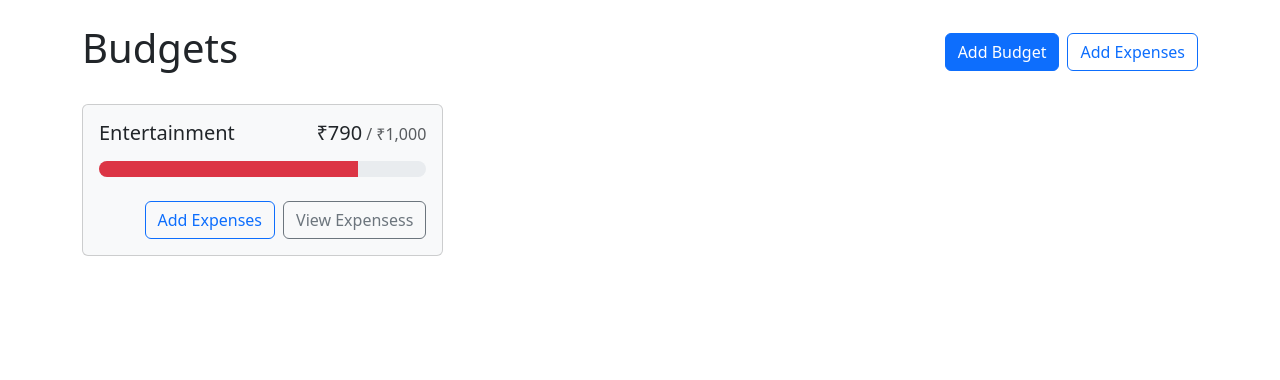
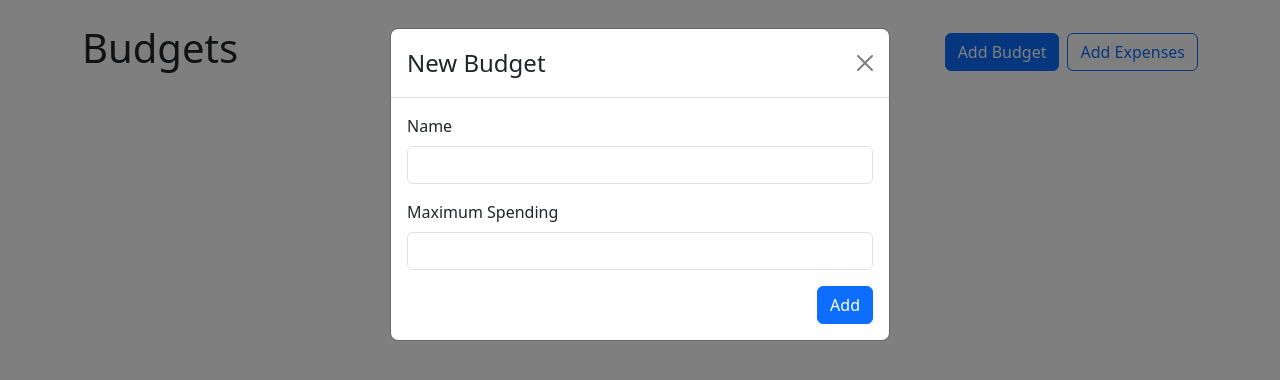
Before and after one commit to AdityaMohan007/budget-app, a React (Create React App) app: page / in a window 1280 px wide. Both pictures are taken after a click on the button "Add Budget". Shown: the top 380 px of the page. Built offline with nearby package versions, Linux system fonts and the light colour scheme.

Commit message:
Adding Budgets

```diff
--- a/src/App.js
+++ b/src/App.js
@@ -1,12 +1,22 @@
-import { Button, Container, Stack } from 'react-bootstrap';
-import BudgetCard from './components/BudgetCard';
+import { Button, Container, Stack } from "react-bootstrap";
+import BudgetCard from "./components/BudgetCard";
+import AddBudgetModal from "./components/AddBudgetModal";
+import { useState } from "react";
+import { useBudgets } from "./contexts/BudgetsContext";
 
 function App() {
+  const [showAddBudgetModal, setShowAddBudgetModal] = useState(false);
+  const { budgets, getBudgetExpenses } = useBudgets();
+  console.log("budgets:", budgets);
+
   return (
+    <>
       <Container className="my-4">
         <Stack direction="horizontal" gap="2" className="mb-4">
           <h1 className="me-auto">Budgets</h1>
-        <Button variant="primary">Add Budget</Button>
+          <Button variant="primary" onClick={() => setShowAddBudgetModal(true)}>
+            Add Budget
+          </Button>
           <Button variant="outline-primary">Add Expenses</Button>
         </Stack>
 
@@ -18,9 +28,29 @@ function App() {
             alignItems: "flex-start",
           }}
         >
-        <BudgetCard name="Entertainment" amount={790} max={1000} gray></BudgetCard>
+          {budgets.map((budget) => {
+            const amount = getBudgetExpenses(budget.id).reduce(
+              (total, expense) => total + expense.amount,
+              0
+            );
+            return (
+              <BudgetCard
+                key={budget.id}
+                name={budget.name}
+                amount={amount}
+                max={budget.max}
+                gray
+              />
+            );
+          })}
         </div>
       </Container>
+
+      <AddBudgetModal
+        show={showAddBudgetModal}
+        handleClose={() => setShowAddBudgetModal(false)}
+      />
+    </>
   );
 }
 
--- /dev/null
+++ b/src/components/AddBudgetModal.js
@@ -0,0 +1,49 @@
+import { useRef } from "react";
+import { Button, Form, Modal } from "react-bootstrap";
+import { useBudgets } from "../contexts/BudgetsContext";
+
+export default function AddBudgetModal({ show, handleClose }) {
+  const nameRef = useRef();
+  const maxRef = useRef();
+  const { addBudget } = useBudgets();
+
+  function handleSubmit(e) {
+    e.preventDefault();
+    addBudget({
+      name: nameRef.current.value,
+      max: parseFloat(maxRef.current.value),
+    });
+    handleClose();
+  }
+
+  return (
+    <Modal show={show} onHide={handleClose}>
+      <Form onSubmit={handleSubmit}>
+        <Modal.Header closeButton>
+          <Modal.Title>New Budget</Modal.Title>
+        </Modal.Header>
+        <Modal.Body>
+          <Form.Group className="mb-3" controlId="name">
+            <Form.Label>Name</Form.Label>
+            <Form.Control ref={nameRef} type="text" required />
+          </Form.Group>
+          <Form.Group className="mb-3" controlId="max">
+            <Form.Label>Maximum Spending</Form.Label>
+            <Form.Control
+              ref={maxRef}
+              type="number"
+              required
+              min={0}
+              step={0.1}
+            />
+          </Form.Group>
+          <div className="d-flex justify-content-end">
+            <Button variant="primary" type="submit">
+              Add
+            </Button>
+          </div>
+        </Modal.Body>
+      </Form>
+    </Modal>
+  );
+}
--- a/src/contexts/BudgetsContext.js
+++ b/src/contexts/BudgetsContext.js
@@ -17,13 +17,14 @@ export const BudgetsProvider = ({ children }) => {
     function getBudgetExpenses(budgetId) {
         return expenses.filter(expense => expense.budgetId === budgetId);
     }
-    function addExpense(description, amount, budgetId) {
+    function addExpense({ description, amount, budgetId }) {
         setExpenses(prevExpenses => {
             return [...prevExpenses, { id: uuidV4(), description, amount, budgetId }];
         })
     }
     // when adding budgets, return all previous budgets and we creating a new budget with new name, max value
-    function addBudget(name, max) {
+    // make sure to pass array inside addBudget function with braces
+    function addBudget({ name, max }) {
         setBudgets(prevBudgets => {
             // if budget with same name is created, new budget is not created and prev budgets are returned
             if (prevBudgets.find(budget => budget.name === name)) {
@@ -40,7 +41,7 @@ export const BudgetsProvider = ({ children }) => {
     }
     function deleteExpense({ id }) {
         setExpenses(prevExpenses => {
-            return prevExpenses.filter(budget => budget.id !== id);
+            return prevExpenses.filter(expense => expense.id !== id);
         })
     }
 
@@ -52,7 +53,10 @@ export const BudgetsProvider = ({ children }) => {
                 addExpense,
                 addBudget,
                 deleteBudget,
-            deleteExpense
-        }}>{children}</BudgetsContext.Provider>
+                deleteExpense,
+            }}
+        >
+            {children}
+        </BudgetsContext.Provider>
     )
 }
```
Lines whose indentation alone changed are shown as unchanged.
